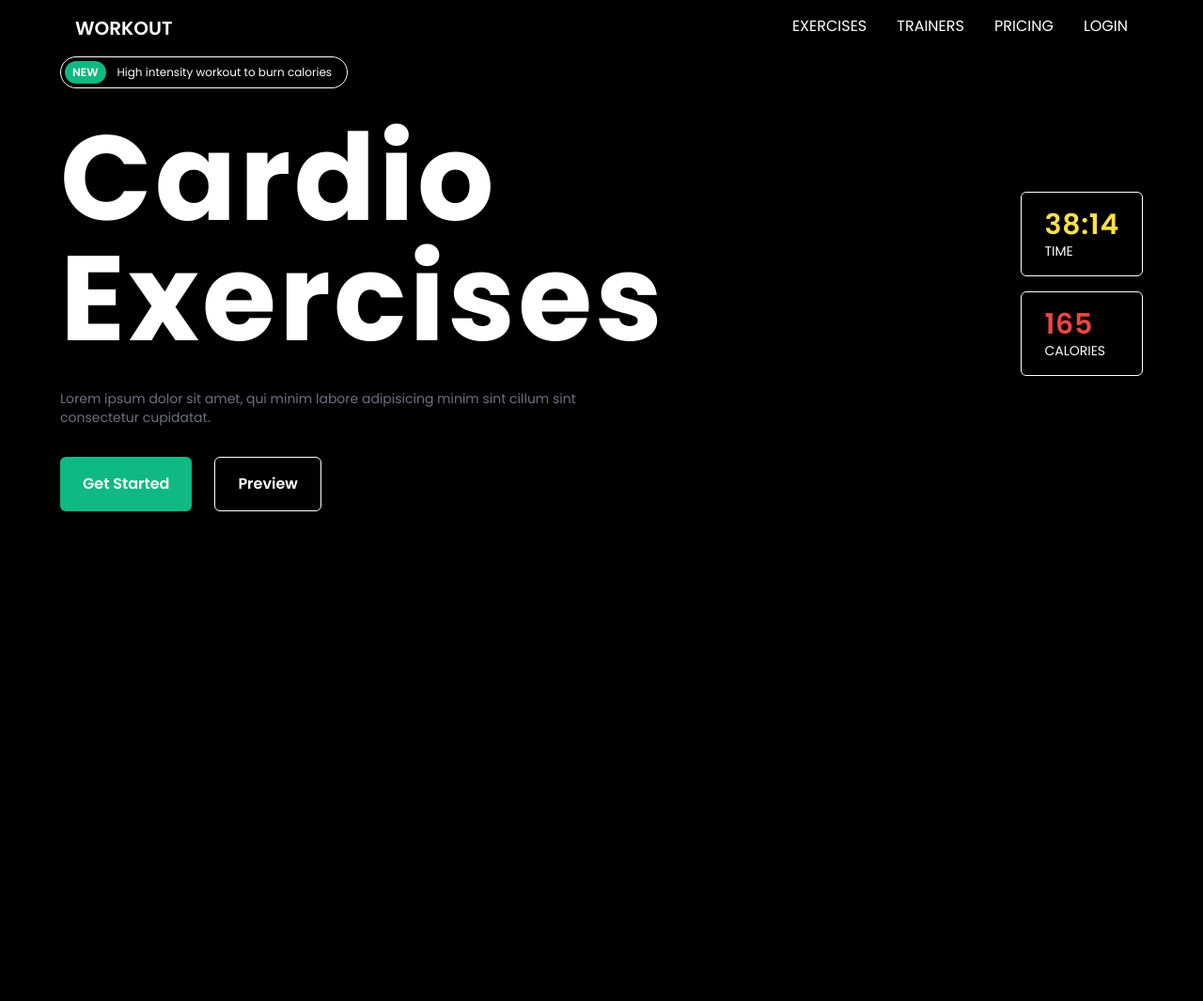
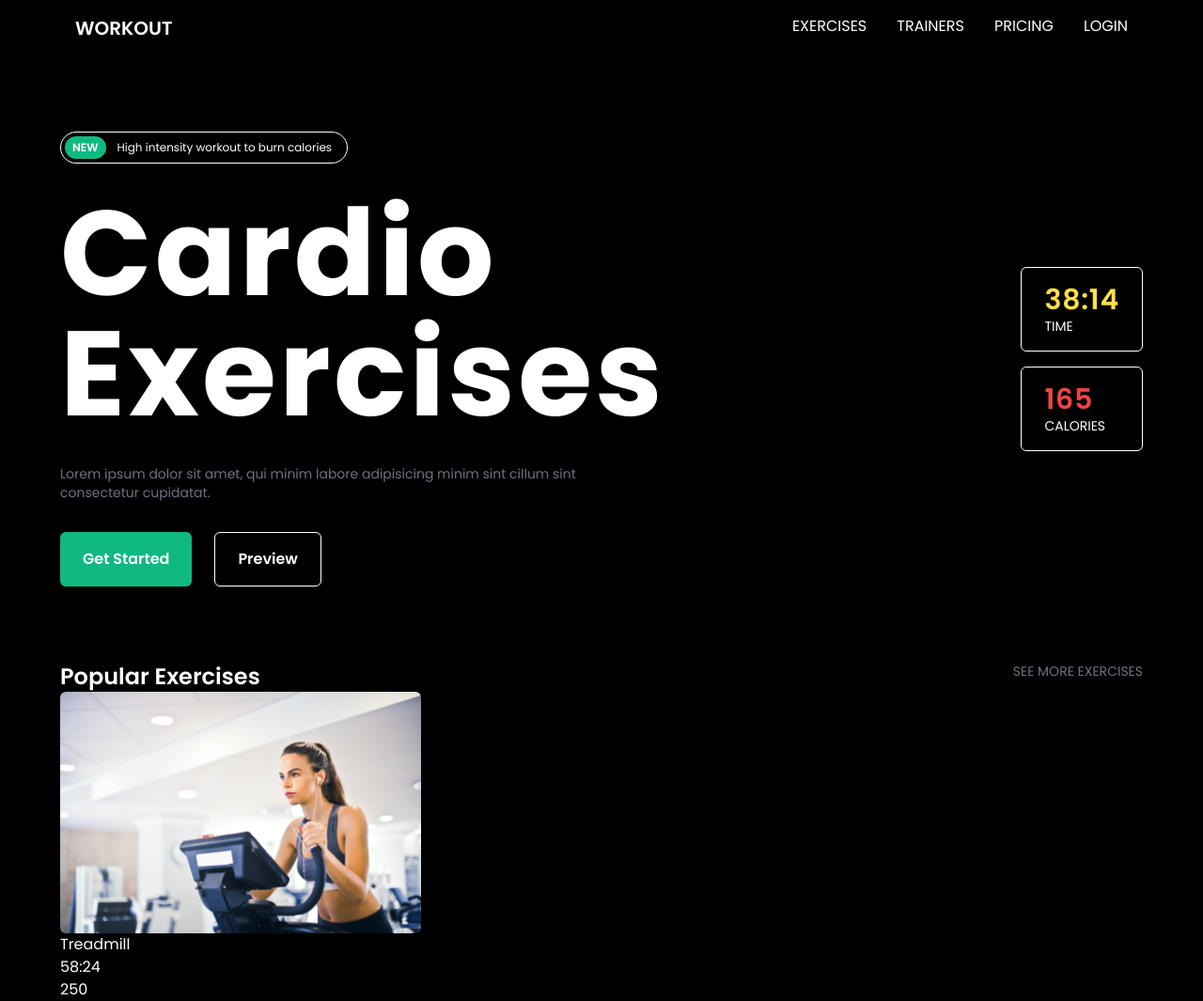
Before and after one commit to Adophilus/workout-website, a website built with Vite: page index.html in a window 1280 px wide. Shown: the whole page at 94% size. Before the commit the page ends 800 px from the top, so only its background shows below. Built offline with nearby package versions, Linux system fonts and the light colour scheme.

Commit message:
working on exercises section

```diff
--- a/index.html
+++ b/index.html
@@ -7,7 +7,7 @@
   <title>Vite + TS</title>
 </head>
 
-<body class="bg-black text-white font-poppins selection:bg-emerald-500">
+<body x-data="{}" class="bg-black text-white font-poppins selection:bg-emerald-500">
   <main>
     <section class="max-w-6xl mx-auto">
       <nav class="flex justify-between">
@@ -25,7 +25,7 @@
           </ul>
       </nav>
     </section>
-    <section class="max-w-6xl mx-auto">
+    <section class="max-w-6xl mx-auto my-20">
       <div class="grid grid-cols-2">
         <div class="space-y-8">
           <div>
@@ -65,6 +65,27 @@
           </div>
         </div>
       </div>
+    </section>
+    <section class="max-w-6xl mx-auto">
+      <header class="flex justify-between">
+        <h3 class="font-semibold text-2xl">Popular Exercises</h3>
+        <a href="#!" class="text-sm text-gray-500">SEE MORE EXERCISES</a>
+      </header>
+      <div class="grid grid-cols-3">
+        <template x-for="exercise in $store.exercises">
+          <div>
+            <img :src="exercise.image" class="w-full rounded-md" />
+            <div>
+              <p x-text="exercise.title"></p>
+              <span x-text="exercise.duration"></span>
+            </div>
+            <p x-text="exercise.averageCalories"></p>
+          </div>
+
+        </template>
+
+      </div>
+    </section>
   </main>
   <script type="module" src="/src/main.ts"></script>
 </body>
--- a/package.json
+++ b/package.json
@@ -9,11 +9,15 @@
     "preview": "vite preview"
   },
   "devDependencies": {
+    "@types/alpinejs": "^3.7.2",
     "autoprefixer": "^10.4.15",
     "postcss": "^8.4.29",
     "rome": "^12.1.3",
     "tailwindcss": "^3.3.3",
     "typescript": "^5.0.2",
     "vite": "^4.4.5"
+  },
+  "dependencies": {
+    "alpinejs": "^3.13.0"
   }
 }
--- a/src/main.ts
+++ b/src/main.ts
@@ -1 +1,13 @@
 import './globals.css'
+import Alpine from "alpinejs"
+
+Alpine.store("exercises", [
+  {
+    title: "Treadmill",
+    image: "/public/exercise-treadmill.png",
+    averageCalories: 250,
+    duration: "58:24"
+  }
+])
+
+Alpine.start()
```
Also changed, not shown: pnpm-lock.yaml, public/exercise-shadow.png (added), public/exercise-treadmill.png (added). Lines whose indentation alone changed are shown as unchanged.
